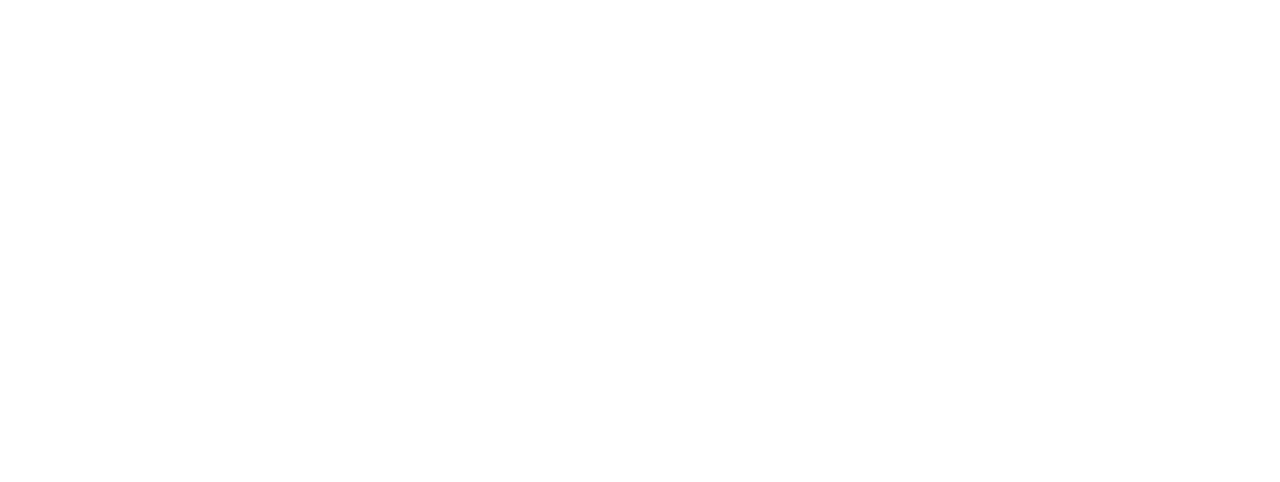
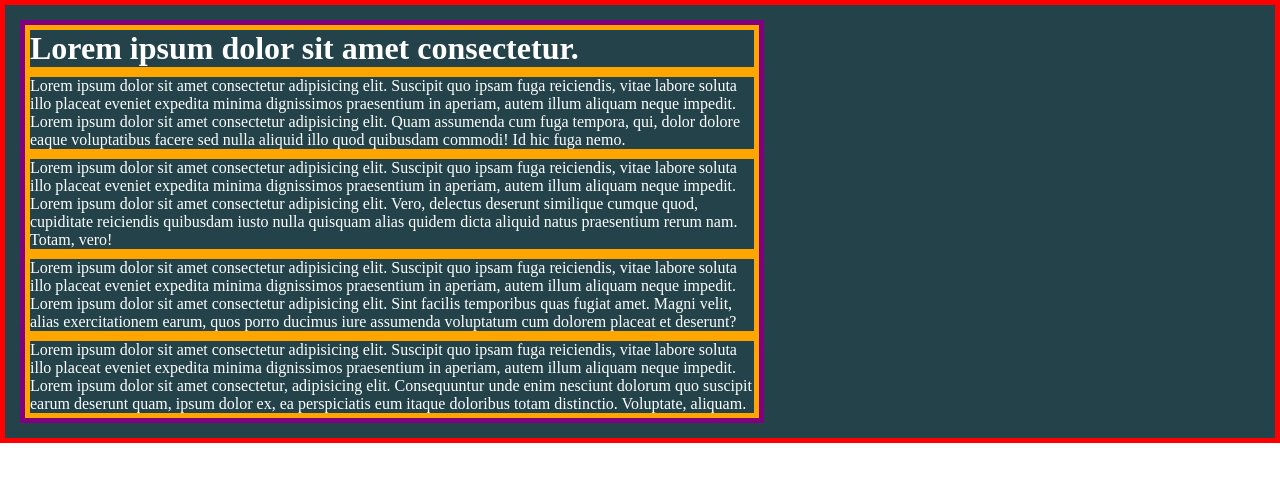
Before and after one commit to TaniaAugie/html-css-structure, a plain HTML site: page challenge1/page1.html in a window 1280 px wide. Drawn offline with Linux system fonts and the light colour scheme.

Commit message:
challenge1

```diff
--- a/challenge1/page1.html
+++ b/challenge1/page1.html
@@ -6,5 +6,47 @@
     <title>Challenge 1</title>
     <link rel="stylesheet" href="./style1.css" />
   </head>
-  <body></body>
+  <body>
+    <div class="box1">
+      <div class="child-box">
+        <h1>Lorem ipsum dolor sit amet consectetur.</h1>
+        <p>
+          Lorem ipsum dolor sit amet consectetur adipisicing elit. Suscipit quo
+          ipsam fuga reiciendis, vitae labore soluta illo placeat eveniet
+          expedita minima dignissimos praesentium in aperiam, autem illum
+          aliquam neque impedit. Lorem ipsum dolor sit amet consectetur
+          adipisicing elit. Quam assumenda cum fuga tempora, qui, dolor dolore
+          eaque voluptatibus facere sed nulla aliquid illo quod quibusdam
+          commodi! Id hic fuga nemo.
+        </p>
+        <p>
+          Lorem ipsum dolor sit amet consectetur adipisicing elit. Suscipit quo
+          ipsam fuga reiciendis, vitae labore soluta illo placeat eveniet
+          expedita minima dignissimos praesentium in aperiam, autem illum
+          aliquam neque impedit. Lorem ipsum dolor sit amet consectetur
+          adipisicing elit. Vero, delectus deserunt similique cumque quod,
+          cupiditate reiciendis quibusdam iusto nulla quisquam alias quidem
+          dicta aliquid natus praesentium rerum nam. Totam, vero!
+        </p>
+        <p>
+          Lorem ipsum dolor sit amet consectetur adipisicing elit. Suscipit quo
+          ipsam fuga reiciendis, vitae labore soluta illo placeat eveniet
+          expedita minima dignissimos praesentium in aperiam, autem illum
+          aliquam neque impedit. Lorem ipsum dolor sit amet consectetur
+          adipisicing elit. Sint facilis temporibus quas fugiat amet. Magni
+          velit, alias exercitationem earum, quos porro ducimus iure assumenda
+          voluptatum cum dolorem placeat et deserunt?
+        </p>
+        <p>
+          Lorem ipsum dolor sit amet consectetur adipisicing elit. Suscipit quo
+          ipsam fuga reiciendis, vitae labore soluta illo placeat eveniet
+          expedita minima dignissimos praesentium in aperiam, autem illum
+          aliquam neque impedit. Lorem ipsum dolor sit amet consectetur,
+          adipisicing elit. Consequuntur unde enim nesciunt dolorum quo suscipit
+          earum deserunt quam, ipsum dolor ex, ea perspiciatis eum itaque
+          doloribus totam distinctio. Voluptate, aliquam.
+        </p>
+      </div>
+    </div>
+  </body>
 </html>
--- a/challenge1/style1.css
+++ b/challenge1/style1.css
@@ -3,3 +3,19 @@
   padding: 0;
   box-sizing: border-box;
 }
+
+.box1 {
+  border: 5px solid red;
+  background-color: #23424a;
+  color: white;
+  padding: 15px;
+}
+.child-box {
+  border: 5px solid purple;
+  width: 60%;
+}
+
+h1,
+p {
+  border: 5px solid orange;
+}
```
